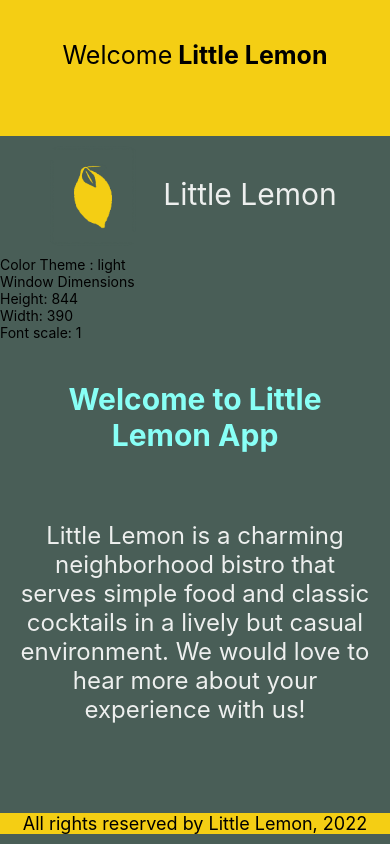
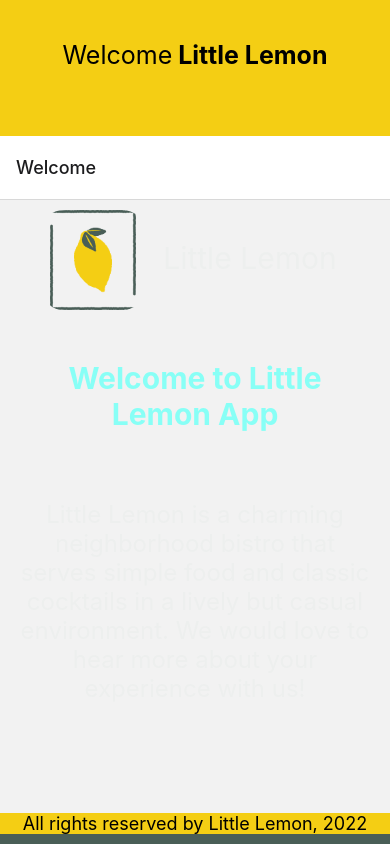
Before and after one commit to yaqubadesola/react-native-week2, a React Native app: screen /Welcome in a window 390 px wide. Built offline with nearby package versions, Linux system fonts and the light colour scheme.

Commit message:
Implementing Navigation

```diff
--- a/App.js
+++ b/App.js
@@ -3,13 +3,16 @@ import { View } from 'react-native';
 import FeedbackFormWithProps from './components/FeedbackFormWithProps';
 import LittleLemonFooter from './components/LittleLemonFooter';
 import LittleLemonHeader from './components/LittleLemonHeader';
+import { NavigationContainer } from '@react-navigation/native';
+import { createNativeStackNavigator } from '@react-navigation/native-stack';
 import MenuItemList from './components/MenuItemList';
 import MenuItems from './components/MenuItems';
 import WelcomeScreen from './components/WelcomeScreen';
 
 export default function App() {
+  const Stack = createNativeStackNavigator()
   return (
-    <>
+    <NavigationContainer>
        <View
       style={{
         flex: 1,
@@ -20,8 +23,11 @@ export default function App() {
         <MenuItemList/>
        <FeedbackFormWithProps/>
         <FeedbackForm/> */}
-        <WelcomeScreen/>
 
+      <Stack.Navigator>
+          <Stack.Screen name="Welcome" component={WelcomeScreen}/>
+          <Stack.Screen name="Login" component={FeedbackFormWithProps}/>
+      </Stack.Navigator>
     </View>
     <View
       style={{
@@ -29,7 +35,7 @@ export default function App() {
       }}>
       <LittleLemonFooter />
     </View>
-    </>
+    </NavigationContainer>
 
   );
 }
--- a/components/WelcomeScreen.js
+++ b/components/WelcomeScreen.js
@@ -20,11 +20,11 @@ const  WelcomeScreen = () => {
                   Little Lemon
               </Text>
         </View>
-        <Text>Color Theme : {colorScheme}</Text>
+        {/* <Text>Color Theme : {colorScheme}</Text>
         <Text style={welComeScreenStyles.regular}>Window Dimensions</Text>
         <Text style={welComeScreenStyles.regular}>Height: {window.height}</Text>
         <Text style={welComeScreenStyles.regular}>Width: {window.width}</Text>
-        <Text style={welComeScreenStyles.regular}>Font scale: {window.fontScale}</Text>
+        <Text style={welComeScreenStyles.regular}>Font scale: {window.fontScale}</Text>  */}
         <Text
           style={welComeScreenStyles.welcomeHeader}
         >
```
Also changed, not shown: package.json (+8 -2 lines), 2 other files (tests, documents, lock files or other folders).
